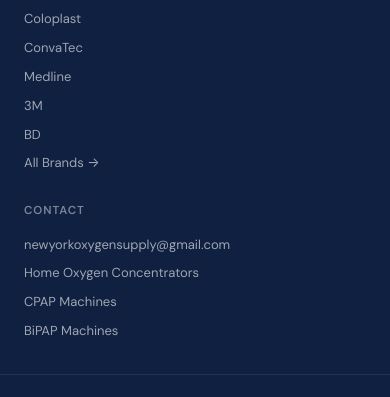
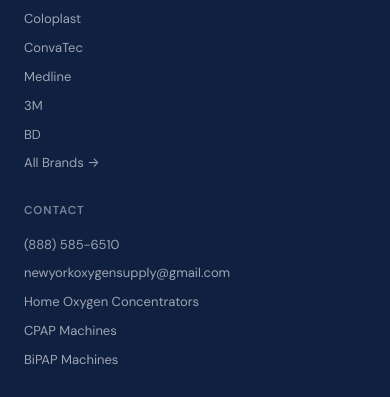
Before and after one commit to newyorkoxygensupply/healix-site, a Flask app: template templates/brand.html in a window 390 px wide. Shown: the part 1257-1654 px from the top of the page. Run offline with Flask 3, Linux system fonts and the light colour scheme; the template is opened without the code that fills it, so the values that code supplies are empty; parts of the project's set-up code (start-up, migrations or seed data) failed here and were passed over.

Commit message:
Add phone (888)585-6510, premium hero, robots/sitemap, footer/topbar all pages, CSS v6

```diff
--- a/templates/brand.html
+++ b/templates/brand.html
@@ -89,6 +89,7 @@
       </span>
     </div>
     <div class="topbar-right">
+      <a href="tel:+18885856510" class="topbar-link">(888) 585-6510</a>
       <a href="mailto:newyorkoxygensupply@gmail.com" class="topbar-link">newyorkoxygensupply@gmail.com</a>
     </div>
   </div>
@@ -116,13 +117,13 @@
       </button>
     </div>
     <div class="header-right">
-      <a href="mailto:newyorkoxygensupply@gmail.com" class="header-phone" aria-label="Contact us">
+      <a href="tel:+18885856510" class="header-phone" aria-label="Call us at (888) 585-6510">
         <div class="header-phone-icon" aria-hidden="true">
-          <svg width="15" height="15" viewBox="0 0 24 24" fill="none" stroke="currentColor" stroke-width="2" stroke-linecap="round"><rect width="20" height="16" x="2" y="4" rx="2"/><path d="m22 7-8.97 5.7a1.94 1.94 0 0 1-2.06 0L2 7"/></svg>
+          <svg width="15" height="15" viewBox="0 0 24 24" fill="none" stroke="currentColor" stroke-width="2" stroke-linecap="round" stroke-linejoin="round"><path d="M22 16.92v3a2 2 0 0 1-2.18 2 19.79 19.79 0 0 1-8.63-3.07A19.5 19.5 0 0 1 4.69 12 19.79 19.79 0 0 1 1.65 3.44 2 2 0 0 1 3.62 2h3a2 2 0 0 1 2 1.72c.127.96.361 1.903.7 2.81a2 2 0 0 1-.45 2.11L7.91 9.91a16 16 0 0 0 6.06 6.06l1.27-.91a2 2 0 0 1 2.11-.45c.907.339 1.85.573 2.81.7A2 2 0 0 1 22 16.92Z"/></svg>
         </div>
         <div class="header-phone-text">
-          <span class="header-phone-label">Bulk Inquiries</span>
-          <span class="header-phone-num">Contact Us</span>
+          <span class="header-phone-label">Call Us</span>
+          <span class="header-phone-num">(888) 585-6510</span>
         </div>
       </a>
     </div>
@@ -235,6 +236,7 @@
     <div class="footer-col">
       <h4>Contact</h4>
       <div class="footer-links">
+        <a href="tel:+18885856510">(888) 585-6510</a>
         <a href="mailto:newyorkoxygensupply@gmail.com">newyorkoxygensupply@gmail.com</a>
         <a href="/c/respiratory/home-oxygen-concentrators">Home Oxygen Concentrators</a>
         <a href="/c/respiratory/cpap-machines">CPAP Machines</a>
```
Also changed, not shown: templates/category.html (+6 -4 lines), templates/index.html (+6 -4 lines), templates/product.html (+6 -4 lines).
